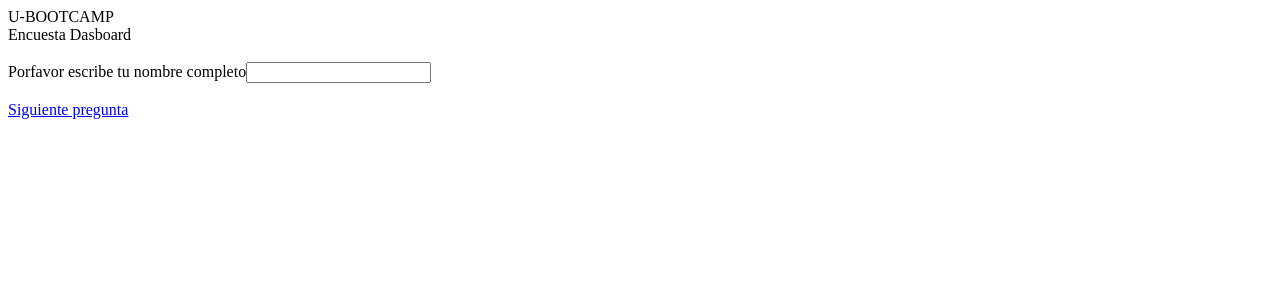
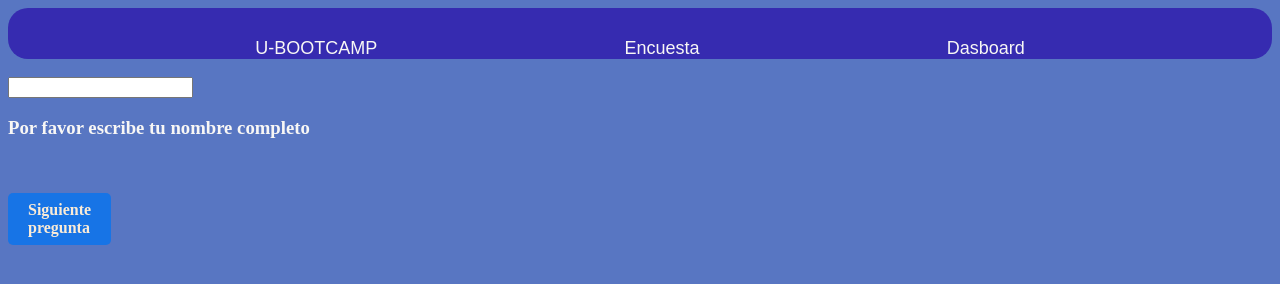
Before and after one commit to themarshial/proyecto-3, a plain HTML site: page pregunta1.html in a window 1280 px wide. Drawn offline with Linux system fonts and the light colour scheme; files that its build step writes are made by us from their sources.

Commit message:
Borrador de estiloss Css de primeras preguntas  comentado.

```diff
--- a/Css/pregunta1.css
+++ b/Css/pregunta1.css
@@ -0,0 +1,41 @@
+body {
+    background-color: rgb(88, 118, 194);
+    color: rgb(248, 247, 245);
+}
+
+.header {
+    color: rgb(248, 247, 245);
+    background-color: rgb(54, 43, 176);
+    padding-top: 30px;
+    width: 100%;
+    height: 100%;
+    display: flex;
+    justify-content:space-evenly;
+    border-radius: 20px;
+    font-size: large;
+    font-size: large;
+    font-weight: 200;
+    font-family:Arial, Helvetica, sans-serif
+}
+  .main{
+   display: flex;
+   justify-content: center;
+  }
+
+  .btn-ir{
+    color: antiquewhite;
+    background-color: #0974eed1;
+    padding: 8px 20px;
+    text-decoration:none;
+    font-weight:bold;
+    border-radius:5px;
+    display: flex;
+    justify-content: center;
+    max-width: min-content;
+
+  }
+
+.btn-ir:hover{
+    background-color: darkslateblue;
+    color: aliceblue;
+}
--- a/Css/pregunta2.css
+++ b/Css/pregunta2.css
@@ -1,3 +1,49 @@
+
+.header {
+    color: rgb(248, 247, 245);
+    background-color: rgb(54, 43, 176);
+    padding-top: 30px;
+    width: 100%;
+    height: 100%;
+    display: flex;
+    justify-content:space-evenly;
+    border-radius: 20px;
+    font-size: large;
+    font-size: large;
+    font-weight: 200;
+    font-family:Arial, Helvetica, sans-serif
+}
+  .main{
+   display: flex;
+   justify-content: center;
+  }
+
+  .btn-ir{
+    color: antiquewhite;
+    background-color: #0974eed1;
+    padding: 8px 20px;
+    text-decoration:none;
+    font-weight:bold;
+    border-radius:5px;
+    display: flex;
+    justify-content: center;
+    max-width: min-content;
+
+  }
+
+.btn-ir:hover{
+    background-color: darkslateblue;
+    color: aliceblue;
+}
+
+.pais{
+  display: flex;
+  justify-content: center;
+  color: #f2f2f2;
+  font-weight: 500;
+  /*Se necesita bakar el texto*/
+}
+/*Encuenta*/
 @import url('https://fonts.googleapis.com/css2?family=Poppins:wght@400;500;600;700&display=swap');
 *{
   margin: 0;
--- a/Css/style.css
+++ b/Css/style.css
@@ -0,0 +1,42 @@
+body {
+    background-color: rgb(88, 118, 194);
+    color: rgb(248, 247, 245);
+}
+
+.header {
+    color: rgb(248, 247, 245);
+    background-color: rgb(54, 43, 176);
+    padding-top: 30px;
+    width: 100%;
+    height: 100%;
+    display: flex;
+    justify-content:space-evenly;
+    border-radius: 20px;
+    font-size: large;
+    font-size: large;
+    font-weight: 200;
+    font-family:Arial, Helvetica, sans-serif
+}
+/*No logro que "Encuesta" y "Dashboard" se pasen aisladamente a la derecha.
+  Apesar de que estan en contenedores separados*/
+
+  .main{
+   display: flex;
+   justify-content: center;
+  }
+
+  .btn-ir{
+    color: antiquewhite;
+    background-color: #0974eed1;
+    padding: 8px 20px;
+    text-decoration:none;
+    font-weight:bold;
+    border-radius:5px;
+    display: flex;
+    justify-content: center;
+    max-width: min-content;
+    /*El boton se muestra a la izqquierda a pesar
+    de que dice "Center". Con esto el color azul acapara
+    todo el largo de la pagina en lugar de solo el area del boton.
+    */
+  }
--- a/pregunta1.html
+++ b/pregunta1.html
@@ -4,17 +4,25 @@
     <meta charset="UTF-8">
     <meta http-equiv="X-UA-Compatible" content="IE=edge">
     <meta name="viewport" content="width=device-width, initial-scale=1.0">
-    <link rel="stylesheet" href="style.css">
+    <link rel="stylesheet" href="./Css/pregunta1.css">
     <title>Bienvenido a la encuesta</title>
 </head>
 <body>
-    <div class="titulo1" id="top-dash">U-BOOTCAMP
+    <header class="header">
+        <div class="titulo1" id="top-dash">U-BOOTCAMP
+        </div>
         <div class="titulo2">
-            Encuesta Dasboard
+            Encuesta
         </div>
+        <div class="dashboard">Dasboard</div>
+    </header>
         <br>
-       Porfavor escribe tu nombre completo<input type="text" class="pregunta1">
+        <div>
+       <input type="text" id="respuestaNombre">
+       <h3 class="pregunta1">Por favor escribe tu nombre completo</h3>
        <br><br>
-       <a href="./pregunta2.html">Siguiente pregunta</a>
+       <a href="./pregunta2.html" class="btn-ir">Siguiente pregunta</a>
+    </div>
 </body>
+
 </html>
```
Also changed, not shown: finalizar.html (+1 -0 lines), index.html (+6 -4 lines), pregunta2.html (+10 -4 lines).
